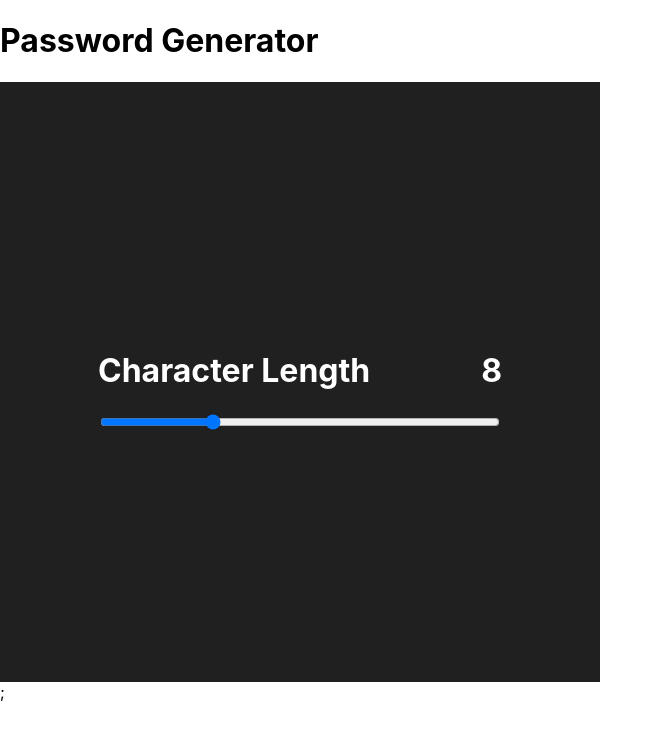
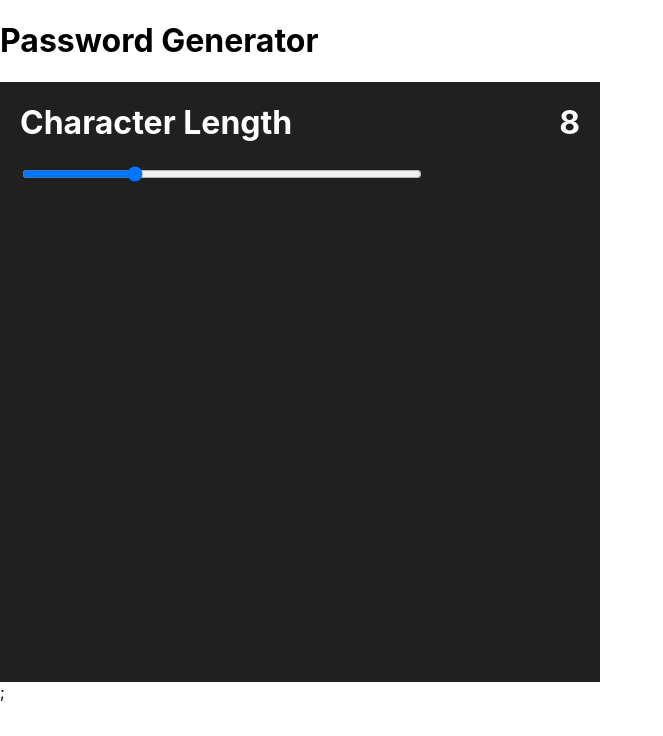
Before and after one commit to Zakariyya98/PasswordGenerator, a React (Create React App) app: page / in a window 1280 px wide. Shown: the top 736 px of the page, without its empty margins (0-663 px from the left). Built offline with nearby package versions, Linux system fonts and the light colour scheme.

Commit message:
Card.scss: add: removed flex styling temporarily

```diff
--- a/src/components/Card/Card.scss
+++ b/src/components/Card/Card.scss
@@ -1,7 +1,7 @@
 .card {
   &__container {
     color: white;
-    display: flex;
+    // display: flex;
     justify-content: center;
     height: 600px;
     width: 600px;
```
